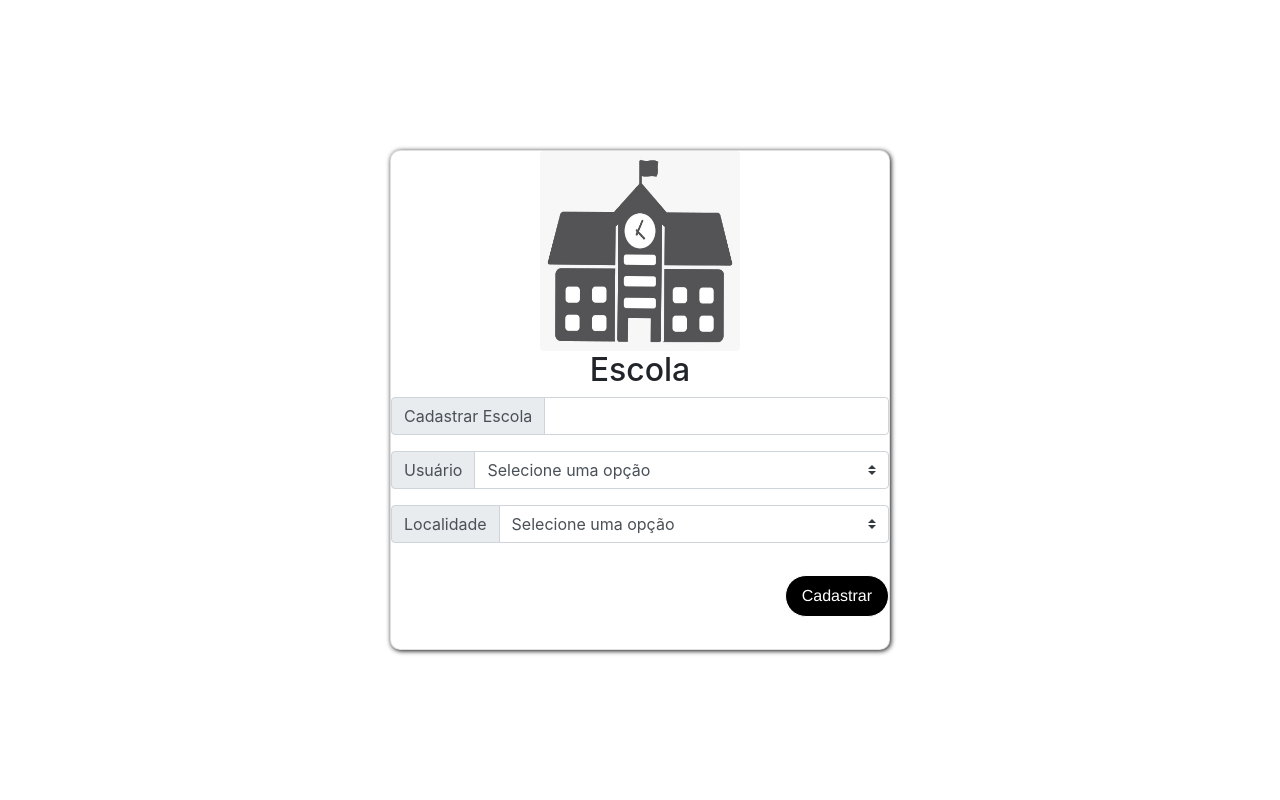
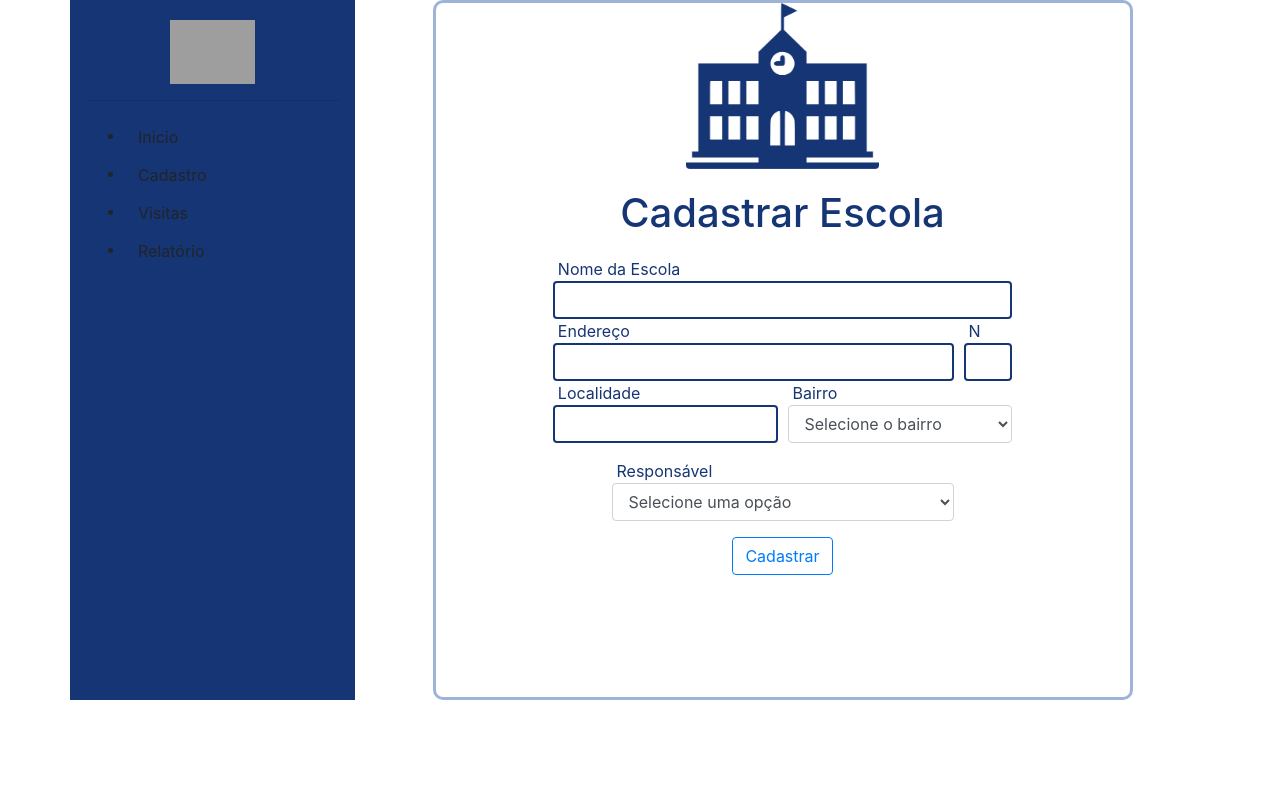
Before and after one commit to emersongin/elephant_edu, a PHP site: page /escola.html in a window 1280 px wide. Run offline with PHP 8.4, Linux system fonts and the light colour scheme; grey boxes are pictures that could not be loaded.

Commit message:
algumas alterações na tela de login, dashboard e escola

```diff
--- a/escola.html
+++ b/escola.html
@@ -6,34 +6,94 @@
         <meta http-equiv="X-UA-Compatible" content="IE=edge">
         <meta name="viewport"content="width=device-width, initial-scale=1.0">
         <link rel="stylesheet" href="https://cdn.jsdelivr.net/npm/bootstrap@4.6.1/dist/css/bootstrap.min.css">
-        <title>Cadastro de escolas</title>
 
+        <link rel="icon" type="image/png" sizes="16x16" href="assets/img/logoFavicon.png">
+
+        <title>Elephant EDU:: Cadastrar Escola</title>
     </head>
 
     <body>
 
-        <main class="container" style="height: 100vh;">
+        <main>
+          <div class="container" style="height: 100vh;">
+
+            <div class="row">
+
+              <div class="col-3" style="background-color: #153575">
+                  <a id="dashboard" href="#">
+                      <div id="container-logo" class="d-flex justify-content-center" style="height: 8vh; margin-top: 1.25rem;">
+                          <img id="img-fluid" src="assets/img/logoDashboard.svg" alt="logo">
+                      </div>
+                  </a>
+
+                  <div style="height: 3px; margin-top: 15px; margin-bottom: 15px;">
+                    <hr>
+                  </div>
+                  <div id="container-menu">
+                    <ul>
+                        <li><a href="#" class="btn">Inicio</a></li>
+                        <li><a href="#" class="btn">Cadastro</a></li>
+                        <li><a href="#" class="btn">Visitas</a></li>
+                        <li><a href="#" class="btn">Relatório</a></li>
+                    </ul>
+                  </div>
+              </div>
+
+              <div class="col-9">
+
                 <div class="d-flex justify-content-center align-items-center h-100">
-                <div class="card" style="height: 500px; width: 500px; border-radius: 10px; box-shadow: 1px 1px 5px rgb(15, 15, 15);" >
+
+                  <div class="card " style="width: 700px; height:700px; border: 3px solid #9Db4d8; border-radius: 10px;">
 
                     <div class="text-center">
-                        <img src="assets/img/escola.png" class="rounded" alt="..." style="width: 200px; height: 200px;">
-
-                      <h2> Escola </h2>
+                        <img src="assets/img/escola.png" class="rounded" alt="photo school" style="width: 193px; height: 166px;">
+                        <h1 style="color: #153575; margin: 20px;"> Cadastrar Escola </h1>
                     </div>
 
-                    <div class="input-group mb-3">
-                        <div class="input-group-prepend">
-                          <span class="input-group-text" id="basic-addon5">Cadastrar Escola</span>
+                    <form> <!--  Início do Form -->
+
+                      <div class="form-row d-flex justify-content-center">
+                        <div class="col-md-8">
+                          <label for="nameSchool" style="margin: 0 5px; color: #153575;">Nome da Escola</label>
+                          <input type="text" class="form-control" id="nameSchool" style="border: 2px solid #153575;" required>
                         </div>
-                        <input type="text" class="form-control"  aria-label="Username" aria-describedby="basic-addon5">
                       </div>
 
-                    <div class="input-group mb-3">
-                        <div class="input-group-prepend">
-                            <label class="input-group-text" for="inputSelectSchool">Usuário</label>
+                      <div class="form-row d-flex justify-content-center" >
+                        <div class="col-md-7">
+                          <label for="validationAddress" style="margin: 0 5px; color: #153575;">Endereço</label>
+                          <input type="text" class="form-control" id="validationAddress" style="border: 2px solid #153575;" required>
                         </div>
-                        <select class="custom-select" id="inputSelectSchool">
+
+                        <div class="col-md-1">
+                          <label for="validationAddressN" style="margin: 0 5px; color: #153575;">N</label>
+                          <input type="text" class="form-control" id="validationAddressN" style="border: 2px solid #153575;" required>
+                        </div>
+                      </div>
+
+                      <div class="form-row d-flex justify-content-center">
+                        <div class="form-group col-md-4">
+                          <label for="inputCity" style="margin: 0 5px; color: #153575;">Localidade</label>
+                          <input type="text" class="form-control" id="inputCity" style="border: 2px solid #153575;">
+                        </div>
+
+                        <div class="form-group col-md-4 ">
+                          <label for="inputState" style="margin: 0 5px; color: #153575;">Bairro</label>
+                          <select id="inputState" class="form-control">
+                              <option selected >Selecione o bairro</html:option>
+                              <option value="1">Universitário</option>
+                              <option value="2">Maurício de Nassau</option>
+                              <option value="3">Rendeiras</option>
+                              <option value="4">Salgado</option>
+                              <option value="5">Divinópolis</option>
+                          </select>
+                        </div>
+                      </div>
+
+                      <div class="form-row d-flex justify-content-center">
+                        <div class="form-group col-md-6">
+                          <label for="inputState" style="margin: 0 5px; color: #153575;" >Responsável</label>
+                          <select id="inputState" class="form-control">
                             <option selected>Selecione uma opção</option>
                             <option value="1">Maria</option>
                             <option value="2">José</option>
@@ -42,30 +102,15 @@
                             <option value="5">Isadora</option>
                           </select>
                         </div>
-
-                    <div class="input-group mb-3">
-                        <div class="input-group-prepend">
-                            <label class="input-group-text" for="inputSelectDistrict">Localidade</label>
-                        </div>
-                        <select class="custom-select" id="inputSelectDistrict">
-                            <option selected>Selecione uma opção</option>
-                            <option value="">Selecione o bairro</html:option>
-                            <option value="1">Universitário</option>
-                            <option value="2">Maurício de Nassau</option>
-                            <option value="3">Rendeiras</option>
-                            <option value="4">Salgado</option>
-                            <option value="5">Divinópolis</option>
-                        </select>
                       </div>
 
-                    <div class="button">
-                        <div>
-                            <p><a class="botão cadastro" href="#" style="float: right; border:1px solid; padding: 8px 16px; vertical-align: middle;
-                            background:#000000; color:white;border-radius:25px; font-size: 16px; font-family:helvetica, serif;text-decoration:none;">
-                            Cadastrar</a></p>
+                      <div class="d-flex justify-content-center">
+                        <button type="button" class="btn btn-outline-primary">Cadastrar</button>
+                      </div>
+                    </form> <!--  Final do Form -->
                   </div>
                 </div>
-
+              </div>
             </div>
           </div>
         </main>
```
Also changed, not shown: dashboard.php (+19 -7 lines), login.php (+5 -4 lines), assets/img/avatar_man_boy.png (added), assets/img/elephantLogo.png (added), assets/img/escola.png, assets/img/logo.png (deleted), assets/img/logoDashboard.svg (added), assets/img/logoFavicon.png (added). Lines whose indentation alone changed are shown as unchanged.
